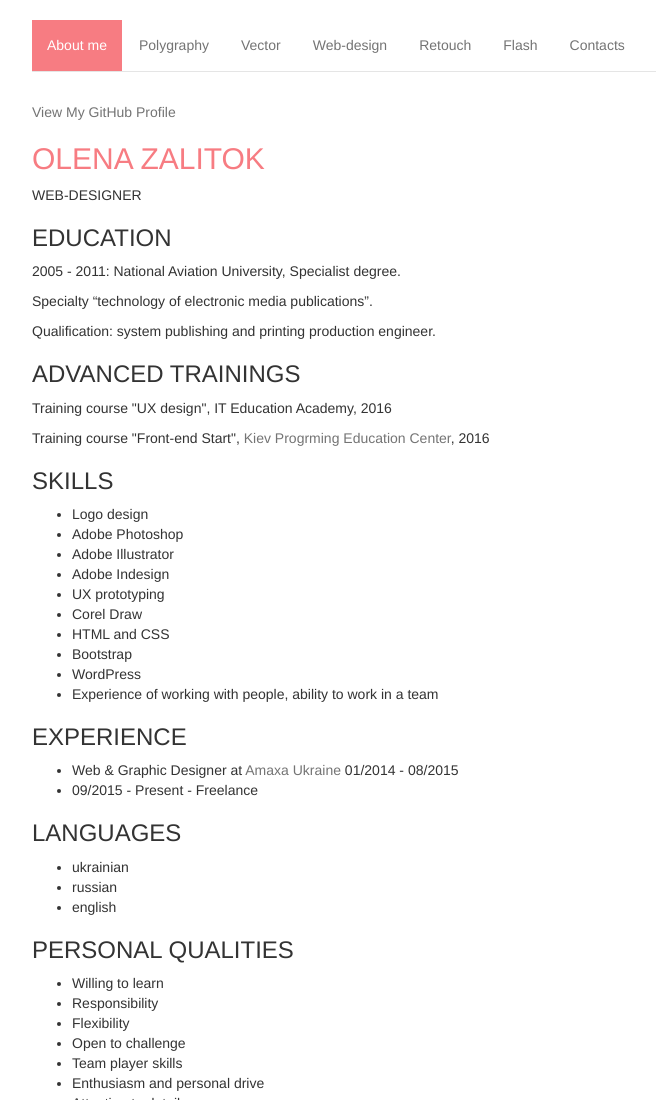
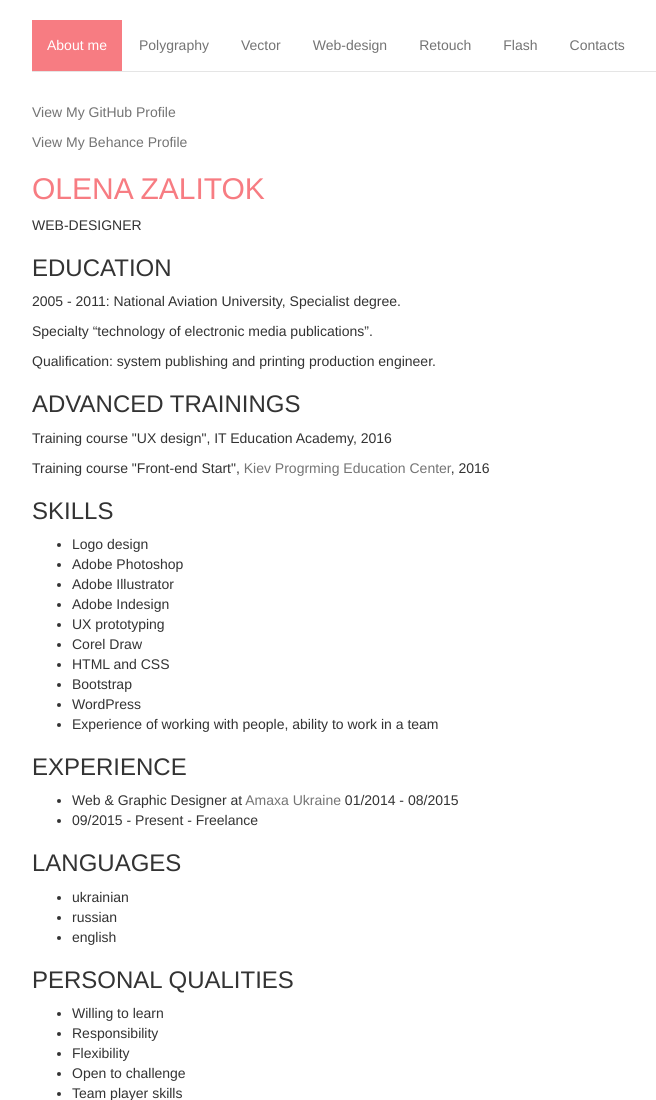
Before and after one commit to zalitok/romashka, a plain HTML site: page index.html in a window 1280 px wide. Shown: the top 1100 px of the page, without its empty margins (258-914 px from the left). Drawn offline with Linux system fonts and the light colour scheme.

Commit message:
add behance link

```diff
--- a/index.html
+++ b/index.html
@@ -34,6 +34,7 @@
       <div class="section">
 
               <p class="view"><a href="https://github.com/zalitok">View My GitHub Profile</a></p>
+	      <p class="view"><a href="https://www.behance.net/olenazalitok">View My Behance Profile</a></p>
 
              <h2 class="pink">OLENA ZALITOK</h2>
              <p>WEB-DESIGNER</p>
```
